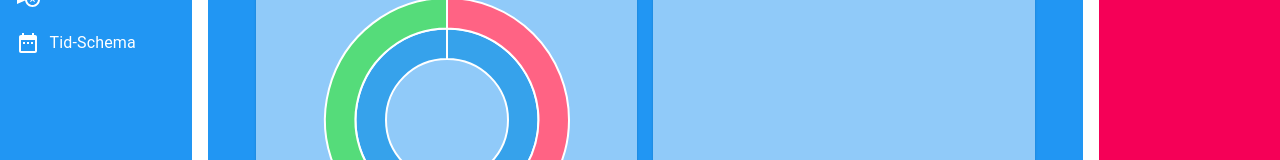
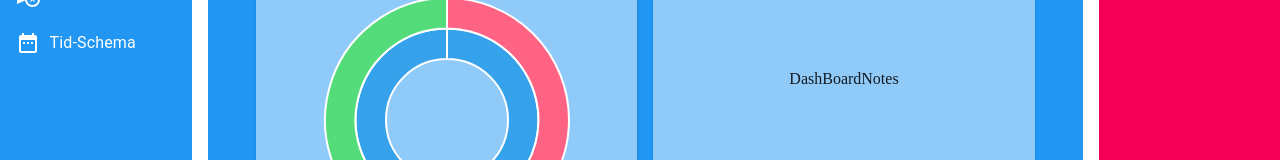
Before and after one commit to A-ForssmanP/InteractWithSchool, a React (Vite) app in the folder frontend/: page / in a window 1280 px wide. Shown: the part 269-429 px from the top of the page. Built offline with nearby package versions, Linux system fonts and the light colour scheme; the HTML template or start-up script is replaced by a standard one.

Commit message:
add new file for the DashboardNotes-component and import it into DashBoard

```diff
--- /dev/null
+++ b/frontend/src/components/dashBoardNotes/DashBoardNotes.jsx
@@ -0,0 +1,7 @@
+import React from "react";
+
+function DashBoardNotes() {
+  return <div>DashBoardNotes</div>;
+}
+
+export default DashBoardNotes;
--- a/frontend/src/pages/dashBoard/DashBoard.jsx
+++ b/frontend/src/pages/dashBoard/DashBoard.jsx
@@ -1,6 +1,7 @@
 import { Box, Typography, Paper, Grid, useTheme } from "@mui/material";
 import ReadOnlyDatePicker from "../../components/readOnlyDatePicker/ReadOnlyDatePicker";
 import ChartYearProg from "../../components/chartYearProg/ChartYearProg";
+import DashBoardNotes from "../../components/dashBoardNotes/DashBoardNotes";
 /* content:
 welcome message
 show day and time
@@ -13,7 +14,12 @@ Klass lista med färäldrar
 
 function DashBoard() {
   const theme = useTheme();
-  const mainContent = [<ChartYearProg />, null, <ReadOnlyDatePicker />, null];
+  const mainContent = [
+    <ChartYearProg />,
+    <DashBoardNotes />,
+    <ReadOnlyDatePicker />,
+    null,
+  ];
 
   return (
     <Grid
```
